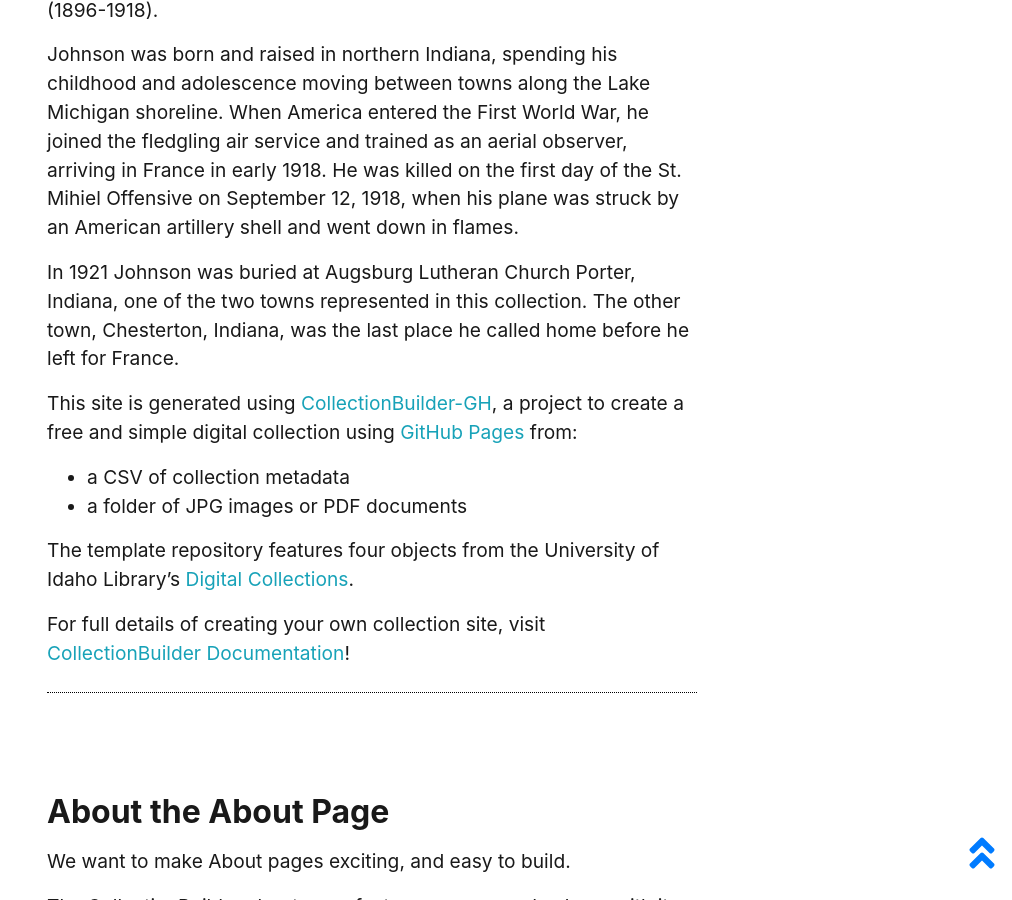
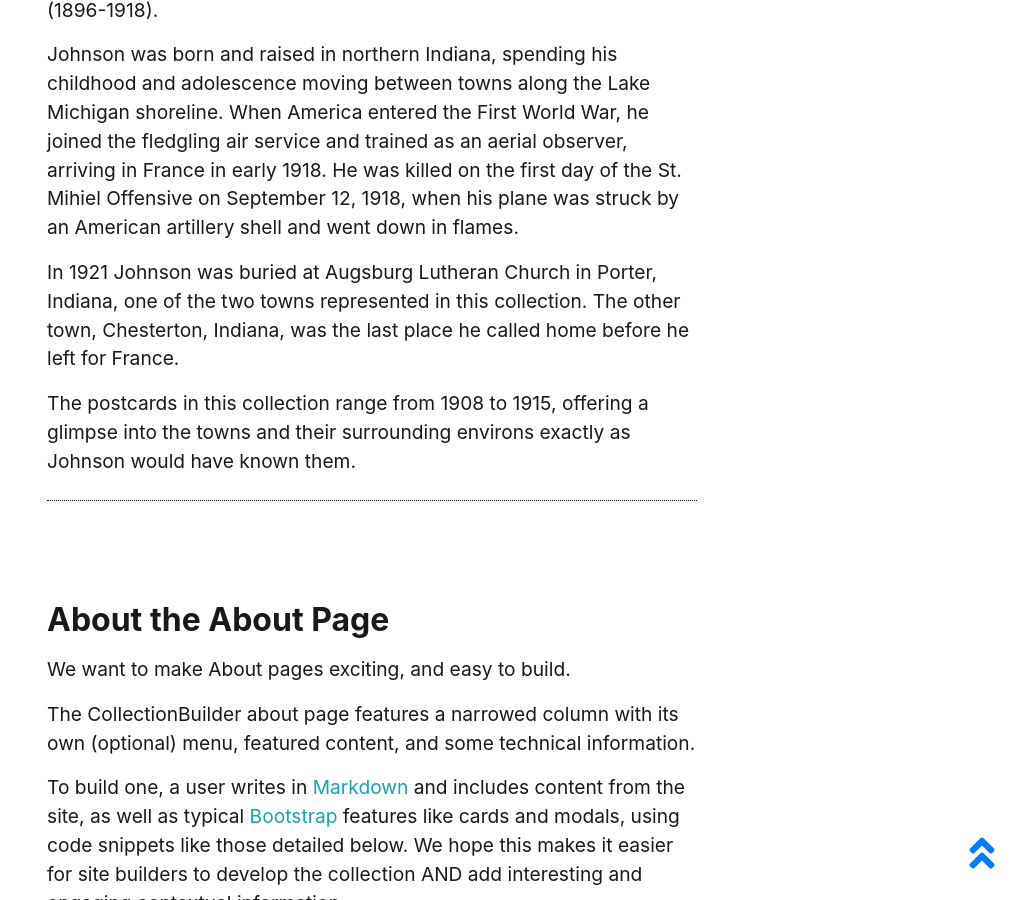
Before and after one commit to dgetka/arthursworld, a Jekyll site: the page built from pages/about.md, in a window 1280 px wide and 900 px high, scrolled down 716 px. Shown: the whole window, without its empty margins (268-1280 px from the left). Built offline with Jekyll 4.4.1, drawn with Linux system fonts in a browser that asks for light colours.

Commit message:
Update about.md

```diff
--- a/pages/about.md
+++ b/pages/about.md
@@ -15,16 +15,9 @@ This collection of early 20th century postcards is intended to reflect the world
 
 Johnson was born and raised in northern Indiana, spending his childhood and adolescence moving between towns along the Lake Michigan shoreline. When America entered the First World War, he joined the fledgling air service and trained as an aerial observer, arriving in France in early 1918. He was killed on the first day of the St. Mihiel Offensive on September 12, 1918, when his plane was struck by an American artillery shell and went down in flames.
 
-In 1921 Johnson was buried at Augsburg Lutheran Church Porter, Indiana, one of the two towns represented in this collection. The other town, Chesterton, Indiana, was the last place he called home before he left for France.
+In 1921 Johnson was buried at Augsburg Lutheran Church in Porter, Indiana, one of the two towns represented in this collection. The other town, Chesterton, Indiana, was the last place he called home before he left for France.
 
-This site is generated using [CollectionBuilder-GH](https://collectionbuilding.github.io/gh/), a project to create a free and simple digital collection using [GitHub Pages](https://pages.github.com/) from:
-
-- a CSV of collection metadata
-- a folder of JPG images or PDF documents
-
-The template repository features four objects from the University of Idaho Library's [Digital Collections](https://www.lib.uidaho.edu/digital).
-
-For full details of creating your own collection site, visit [CollectionBuilder Documentation](https://collectionbuilder.github.io/cb-docs/)!
+The postcards in this collection range from 1908 to 1915, offering a glimpse into the towns and their surrounding environs exactly as Johnson would have known them.
 
 <!-- IMPORTANT!!! DELETE this comment and the include below when you are finished editing this page for your collection. The include below introduces about page features. They will show up on your collection's about page until you delete it.  -->
 {% include cb/about_the_about.md %}
```
